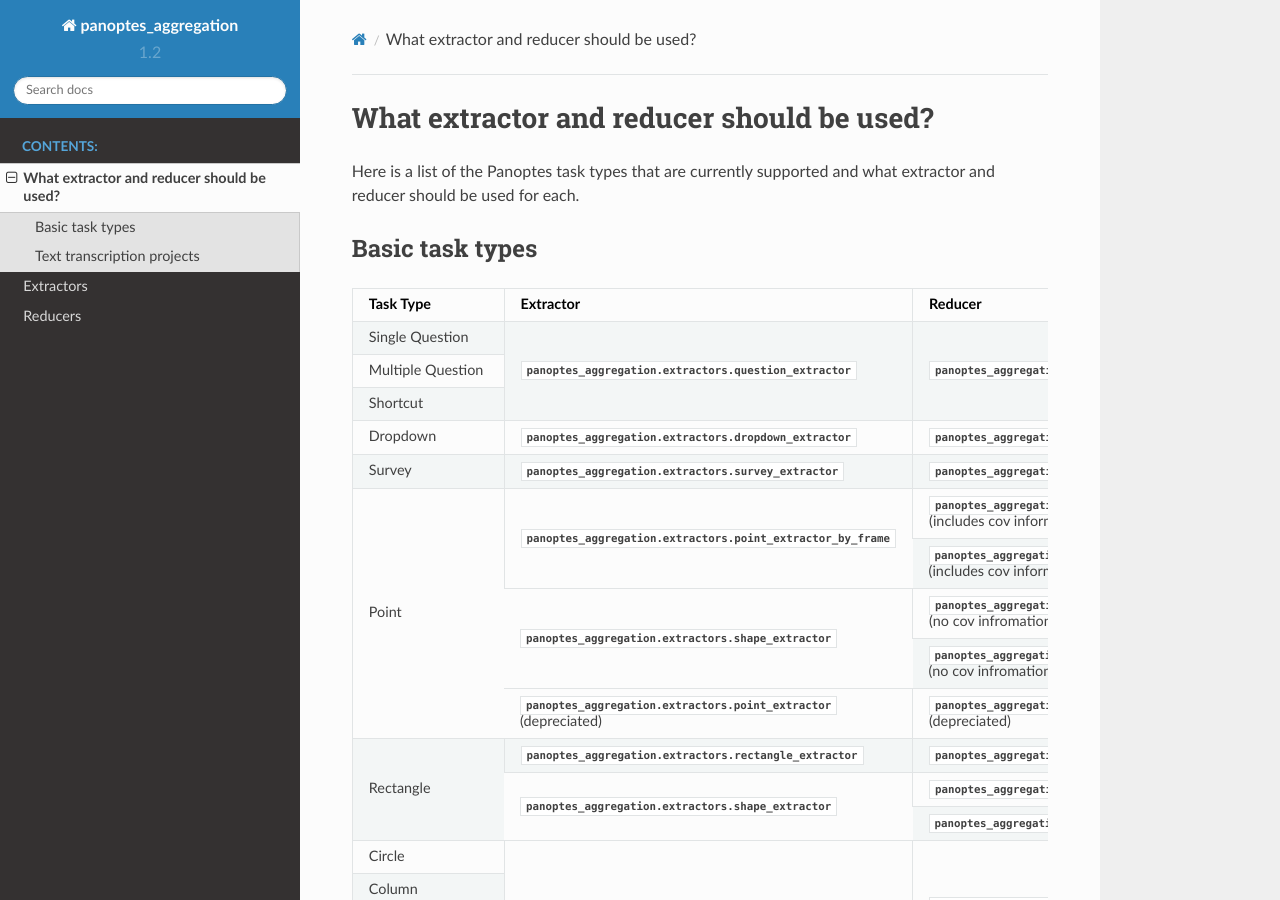
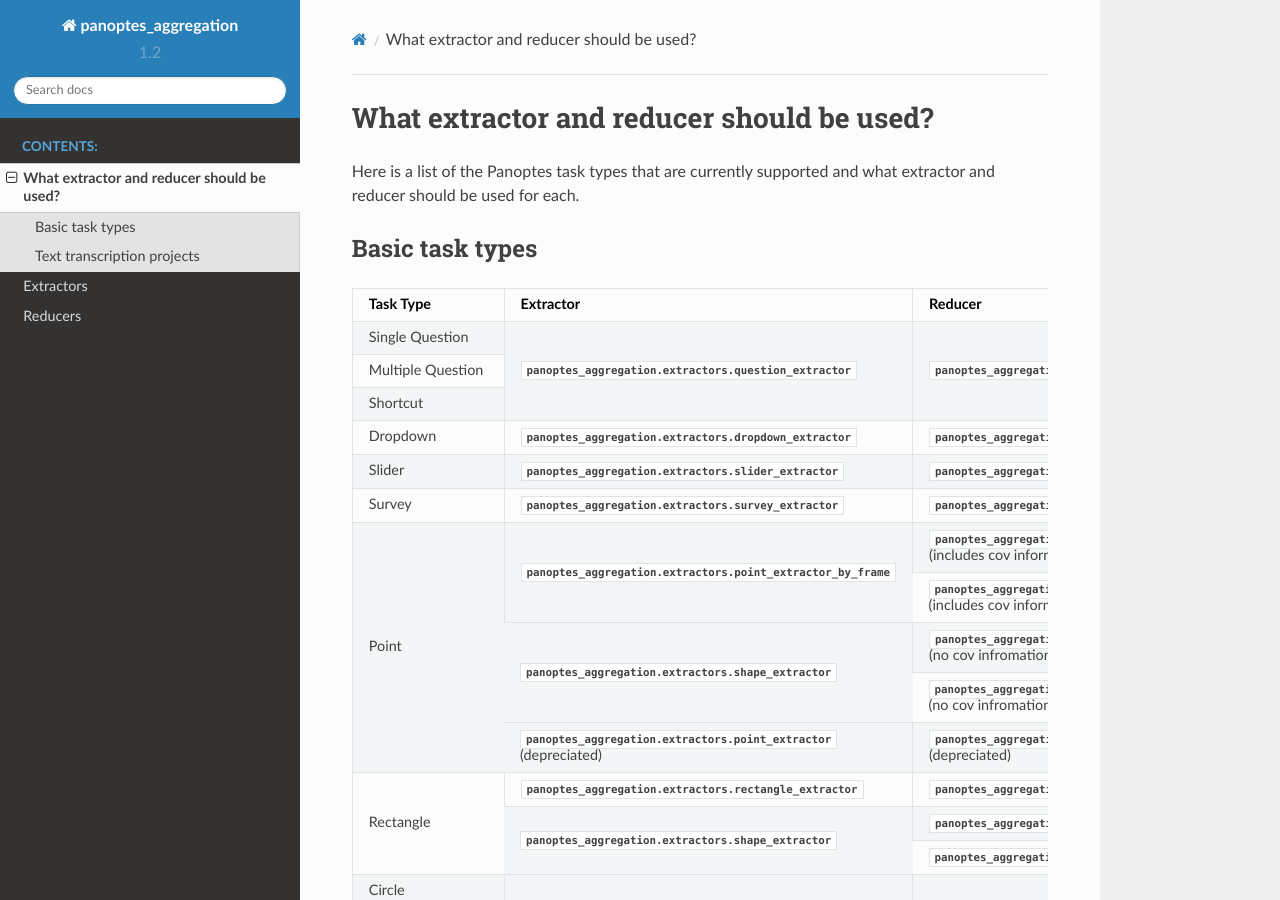
Before and after one commit to zooniverse/aggregation-for-caesar, a Sphinx documentation site: the page built from docs/source/Task_lookup_table.rst, in a window 1280 px wide and 900 px high. Built offline with Sphinx 7.4.7 and the Read the Docs theme 2.0.0, drawn with Linux system fonts in a browser that asks for light colours; pages that are not in the unit, such as notebooks, are missing from menus.

Commit message:
Add slider to documentation look up table

```diff
--- a/docs/source/Task_lookup_table.rst
+++ b/docs/source/Task_lookup_table.rst
@@ -16,6 +16,8 @@
 | Shortcut           |                                                                      |                                                                                       |
 +--------------------+----------------------------------------------------------------------+---------------------------------------------------------------------------------------+
 | Dropdown           | :mod:`panoptes_aggregation.extractors.dropdown_extractor`            | :mod:`panoptes_aggregation.reducers.dropdown_reducer`                                 |
++--------------------+----------------------------------------------------------------------+---------------------------------------------------------------------------------------+
+| Slider             | :mod:`panoptes_aggregation.extractors.slider_extractor`              | :mod:`panoptes_aggregation.reducers.slider_reducer`                                   |
 +--------------------+----------------------------------------------------------------------+---------------------------------------------------------------------------------------+
 | Survey             | :mod:`panoptes_aggregation.extractors.survey_extractor`              | :mod:`panoptes_aggregation.reducers.survey_reducer`                                   |
 +--------------------+----------------------------------------------------------------------+---------------------------------------------------------------------------------------+
```
